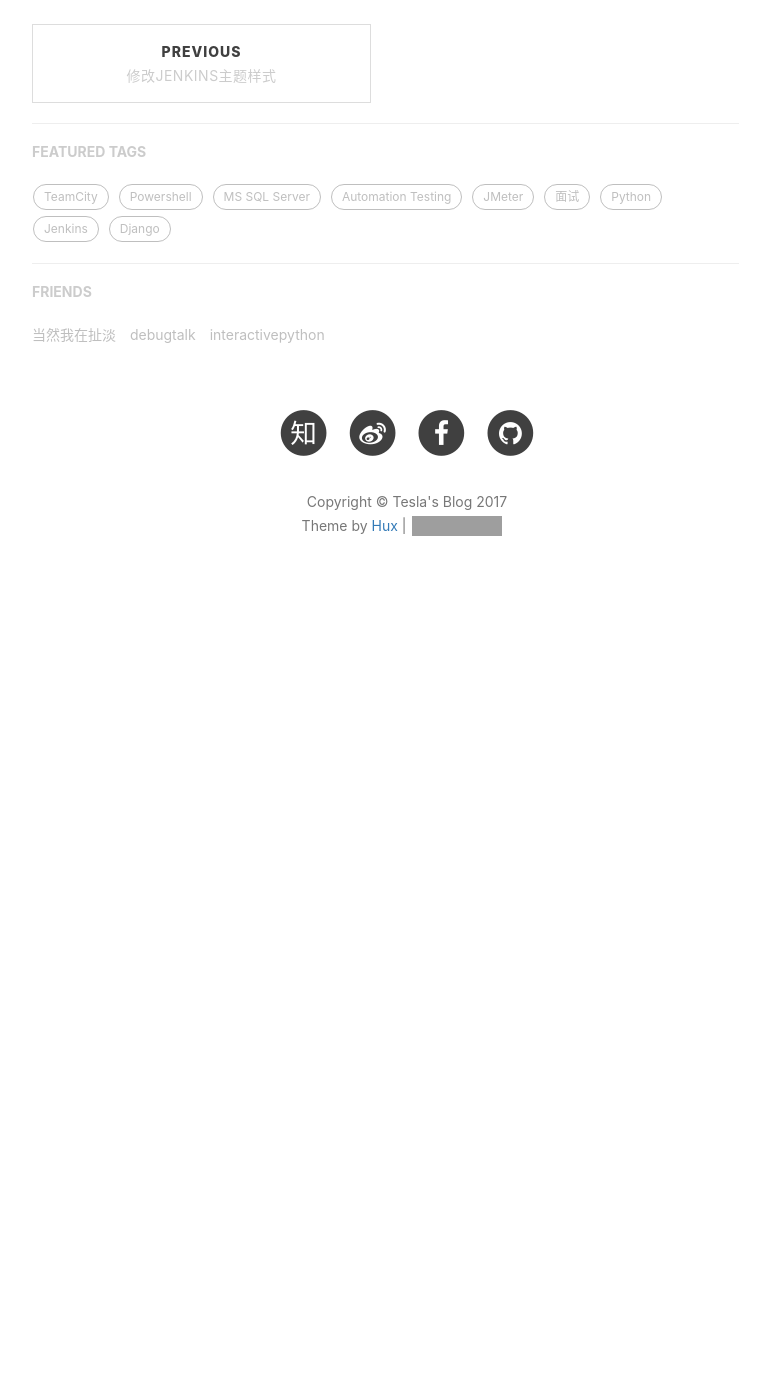
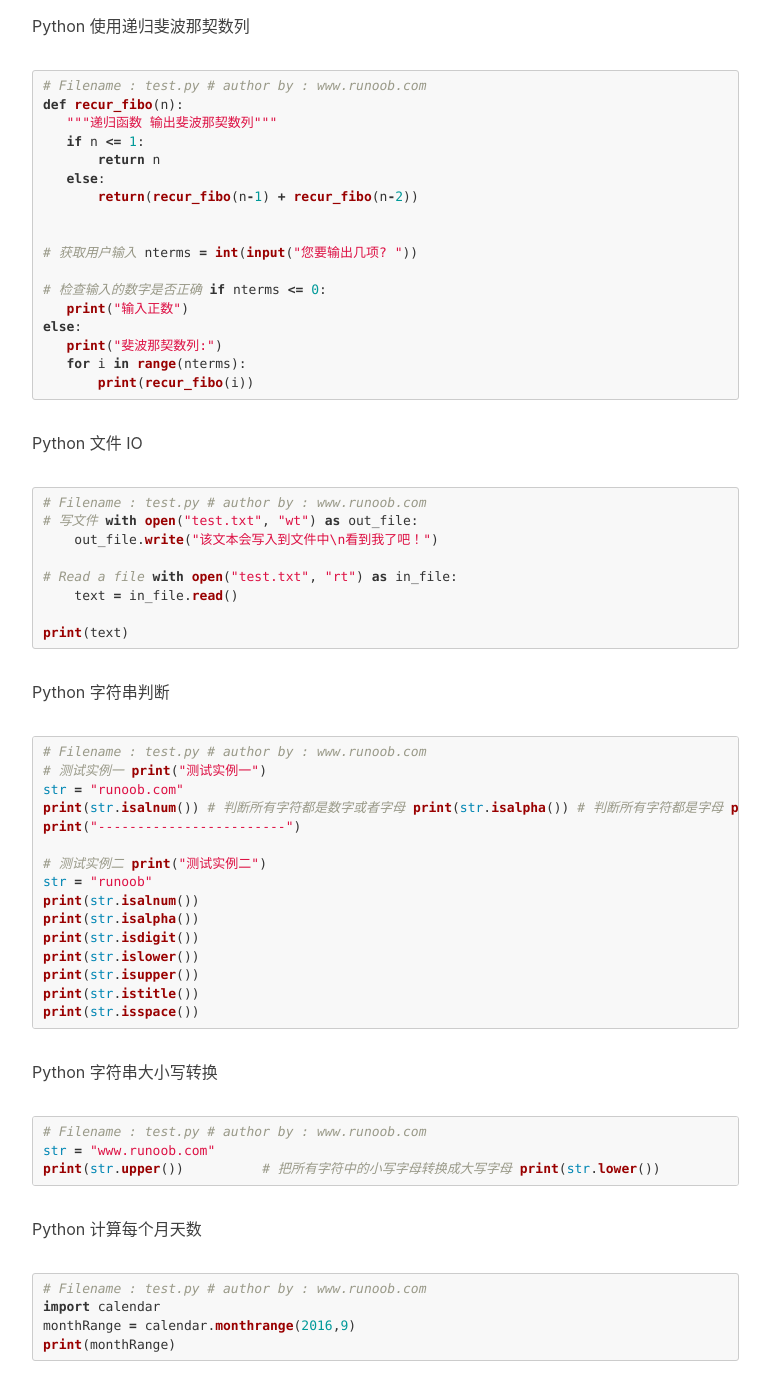
Before and after one commit to ccflyme/ccflyme.github.io, a Jekyll site: the page built from _posts/2017-09-14-python3_instance.markdown, in a window 1280 px wide and 1400 px high, scrolled down 9132 px. Shown: the whole window, without its empty margins (233-1003 px from the left). Built offline with Jekyll 4.4.1, drawn with Linux system fonts in a browser that asks for light colours; nearby versions of some CDN libraries; comment, search, counter and statistics services are not loaded; before the commit the page ends 9762 px from its top, so only the background shows below that; grey boxes are pictures that could not be loaded.

Commit message:
Update 2017-09-14-python3_instance.markdown

````diff
--- a/_posts/2017-09-14-python3_instance.markdown
+++ b/_posts/2017-09-14-python3_instance.markdown
@@ -558,3 +558,92 @@ mm = int(input("输入月份: "))
 # 显示日历
 print(calendar.month(yy,mm))
 ```
+Python 使用递归斐波那契数列
+```python
+# Filename : test.py
+# author by : www.runoob.com
+
+def recur_fibo(n):
+   """递归函数
+   输出斐波那契数列"""
+   if n <= 1:
+       return n
+   else:
+       return(recur_fibo(n-1) + recur_fibo(n-2))
+
+
+# 获取用户输入
+nterms = int(input("您要输出几项? "))
+
+# 检查输入的数字是否正确
+if nterms <= 0:
+   print("输入正数")
+else:
+   print("斐波那契数列:")
+   for i in range(nterms):
+       print(recur_fibo(i))
+```
+Python 文件 IO
+```python
+# Filename : test.py
+# author by : www.runoob.com
+
+# 写文件
+with open("test.txt", "wt") as out_file:
+    out_file.write("该文本会写入到文件中\n看到我了吧！")
+
+# Read a file
+with open("test.txt", "rt") as in_file:
+    text = in_file.read()
+
+print(text)
+```
+Python 字符串判断
+```python
+# Filename : test.py
+# author by : www.runoob.com
+
+# 测试实例一
+print("测试实例一")
+str = "runoob.com"
+print(str.isalnum()) # 判断所有字符都是数字或者字母
+print(str.isalpha()) # 判断所有字符都是字母
+print(str.isdigit()) # 判断所有字符都是数字
+print(str.islower()) # 判断所有字符都是小写
+print(str.isupper()) # 判断所有字符都是大写
+print(str.istitle()) # 判断所有单词都是首字母大写，像标题
+print(str.isspace()) # 判断所有字符都是空白字符、\t、\n、\r
+
+print("------------------------")
+
+# 测试实例二
+print("测试实例二")
+str = "runoob"
+print(str.isalnum())
+print(str.isalpha())
+print(str.isdigit())
+print(str.islower())
+print(str.isupper())
+print(str.istitle())
+print(str.isspace())
+```
+Python 字符串大小写转换
+```python
+# Filename : test.py
+# author by : www.runoob.com
+
+str = "www.runoob.com"
+print(str.upper())          # 把所有字符中的小写字母转换成大写字母
+print(str.lower())          # 把所有字符中的大写字母转换成小写字母
+print(str.capitalize())     # 把第一个字母转化为大写字母，其余小写
+print(str.title())          # 把每个单词的第一个字母转化为大写，其余小写
+```
+Python 计算每个月天数
+```python
+# Filename : test.py
+# author by : www.runoob.com
+
+import calendar
+monthRange = calendar.monthrange(2016,9)
+print(monthRange)
+```
````
